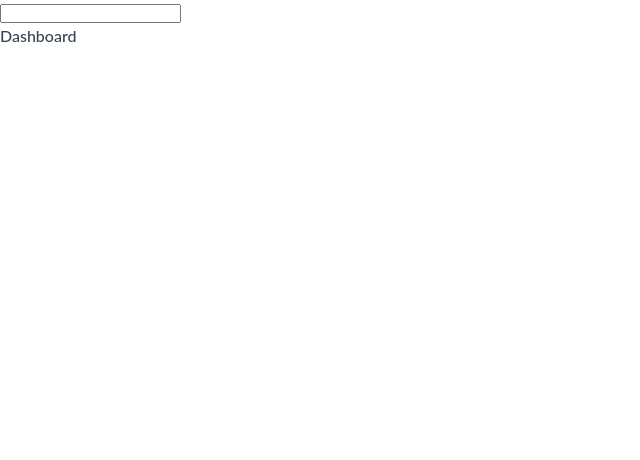
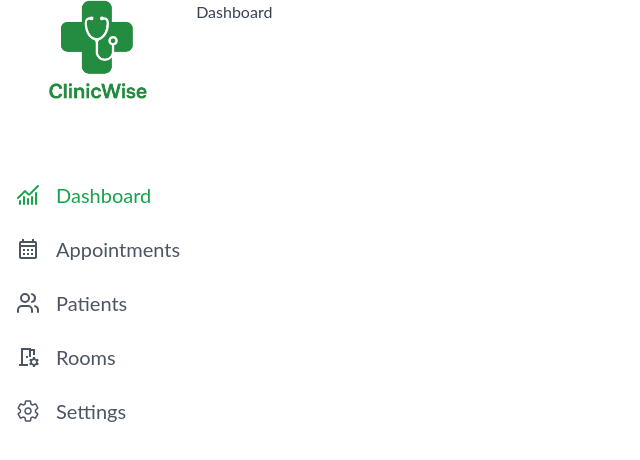
Before and after one commit to cees2/clinic-wise, a React (Vite) app: page /dashboard in a window 1280 px wide. Shown: the top 460 px of the page, without its empty margins (0-640 px from the left). Built offline with nearby package versions, Linux system fonts and the light colour scheme.

Commit message:
Add navigation to the project

```diff
--- a/src/components/layout/Navigation.tsx
+++ /dev/null
@@ -1,5 +0,0 @@
-const Navigation = () => {
-  return <header><nav></nav></header>;
-};
-
-export default Navigation;
--- /dev/null
+++ b/src/components/layout/Navigation/MainNavigation.tsx
@@ -0,0 +1,76 @@
+import styled from "styled-components";
+import MainNavigationItem from "./MainNavigationItem";
+import type { MainNavigationConfigItem } from "../../../utils/projectTypes";
+import {
+  MdOutlineCalendarMonth,
+  MdOutlineRoomPreferences,
+} from "react-icons/md";
+import { LuChartNoAxesCombined, LuUsers } from "react-icons/lu";
+import { IoSettingsOutline } from "react-icons/io5";
+
+const StyledNavigation = styled.header`
+  display: flex;
+  flex-direction: column;
+  grid-column: 1 / 2;
+  grid-row: 1 / -1;
+  align-items: center;
+  row-gap: 8rem;
+`;
+
+const Image = styled.img.attrs({ src: "logo.png", alt: "ClinicWise logo" })`
+  width: 50%;
+`;
+
+const NavigationList = styled.ul`
+  display: flex;
+  flex-direction: column;
+  row-gap: 2.4rem;
+`;
+
+const mainNavigationConfig: MainNavigationConfigItem[] = [
+  {
+    to: "/dashboard",
+    title: "Dashboard",
+    icon: <LuChartNoAxesCombined />,
+  },
+  {
+    to: "/appointments",
+    title: "Appointments",
+    icon: <MdOutlineCalendarMonth />,
+  },
+  {
+    to: "/patients",
+    title: "Patients",
+    icon: <LuUsers />,
+  },
+  {
+    to: "/rooms",
+    title: "Rooms",
+    icon: <MdOutlineRoomPreferences />,
+  },
+  {
+    to: "/settings",
+    title: "Settings",
+    icon: <IoSettingsOutline />,
+  },
+];
+
+const MainNavigation = () => {
+  return (
+    <StyledNavigation>
+      <Image />
+      <nav>
+        <NavigationList>
+          {mainNavigationConfig.map((navigationItem) => (
+            <MainNavigationItem
+              key={navigationItem.title}
+              navigationItem={navigationItem}
+            />
+          ))}
+        </NavigationList>
+      </nav>
+    </StyledNavigation>
+  );
+};
+
+export default MainNavigation;
--- /dev/null
+++ b/src/components/layout/Navigation/MainNavigationItem.tsx
@@ -0,0 +1,49 @@
+import styled from "styled-components";
+import type { MainNavigationConfigItem } from "../../../utils/projectTypes";
+import { NavLink } from "react-router-dom";
+
+interface Props {
+  navigationItem: MainNavigationConfigItem;
+}
+
+const StyledMainNavigationItem = styled.a`
+  &:visited,
+  &:link {
+    display: flex;
+    align-items: center;
+    column-gap: 1.6rem;
+    padding: 0 1.6rem;
+    font-size: 2rem;
+    transition: var(--duration-fast);
+    color: var(--color-gray-600);
+  }
+
+  &:hover,
+  &:active {
+    cursor: pointer;
+    transform: scale(102%);
+  }
+
+  & > svg {
+    height: 2.4rem;
+    width: 2.4rem;
+  }
+
+  &:hover > svg,
+  &.active {
+    color: var(--color-primary);
+  }
+`;
+
+const MainNavigationItem = ({ navigationItem }: Props) => {
+  const { title, icon, to } = navigationItem;
+
+  return (
+    <StyledMainNavigationItem as={NavLink} to={to}>
+      {icon}
+      {title}
+    </StyledMainNavigationItem>
+  );
+};
+
+export default MainNavigationItem;
--- a/src/pages/Dashboard/index.tsx
+++ b/src/pages/Dashboard/index.tsx
@@ -1,11 +1,5 @@
-import { Outlet } from "react-router-dom";
-
 const Dashboard = () => {
-  return (
-    <>
-      <div>Dashboard</div>
-    </>
-  );
+  return <div>Dashboard</div>;
 };
 
 export default Dashboard;
--- a/src/pages/index.tsx
+++ b/src/pages/index.tsx
@@ -5,22 +5,22 @@ import Patients from "./Patients";
 import Rooms from "./Rooms";
 import Availabilities from "./Availabilities";
 import Settings from "./Settings";
-import Navigation from "../components/layout/Navigation";
 import Page404 from "../components/layout/Page404";
 import Login from "./Authentication/Login/Login";
 import Register from "./Authentication/Register/Register";
 import styled from "styled-components";
+import MainNavigation from "../components/layout/Navigation/MainNavigation";
 
 const StyledMainLayout = styled.div`
   display: grid;
+  grid-template-columns: min-content 1fr;
 `;
 
 const MainLayout = () => {
   return (
     <StyledMainLayout>
-      <Navigation />
+      <MainNavigation />
       <main>
-        <input type="text" />
         <Routes>
           <Route index element={<Navigate to="dashboard" />} />
           <Route path="dashboard" Component={Dashboard} />
--- a/src/styles/GlobalStyles.tsx
+++ b/src/styles/GlobalStyles.tsx
@@ -18,7 +18,7 @@ const GlobalStyles = createGlobalStyle`
     body{
         font-family: "Lato", sans-serif;
         line-height: 1.5;
-        font-weight: 500;
+        font-weight: 400;
         font-size: 1.6rem;
         color: var(--color-gray-700);
         background-color: var(color-gray-50);
@@ -43,9 +43,15 @@ const GlobalStyles = createGlobalStyle`
         --border-radius-sm: 0.4rem;
         --border-radius-md: 0.8rem;
         --border-radius-bg: 1.2rem;
+
+        --font-weight-thin: 400;
+
+        --duration-fast: 200ms;
+        --duration-default: 300ms;
+        --duration-slow: 400ms;
     }
 
-    *:focus{
+    input:focus{
         box-shadow: 0px 0px 15px 0px rgba(22, 163, 74, 1);
     }
 
@@ -53,6 +59,13 @@ const GlobalStyles = createGlobalStyle`
         list-style-type: none;
     }
 
+    img{
+        max-width: 100%;
+    }
+
+    a{
+        text-decoration: none;
+    }
 `;
 
 export default GlobalStyles;
--- /dev/null
+++ b/src/utils/projectTypes.ts
@@ -0,0 +1,7 @@
+import type React from "react";
+
+export interface MainNavigationConfigItem {
+  to: string;
+  icon: React.ReactNode;
+  title: string;
+}
```
Also changed, not shown: public/logo.png (added).
